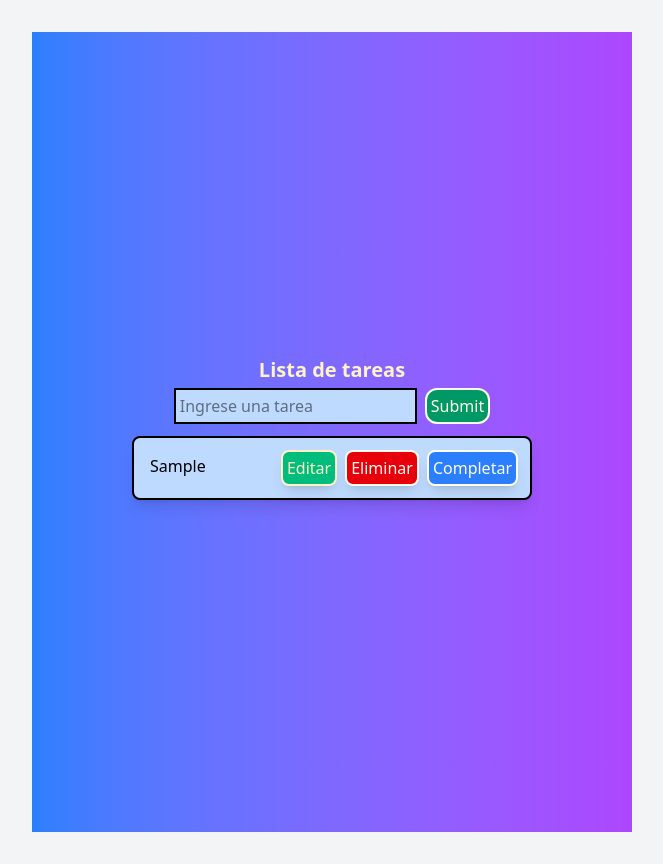
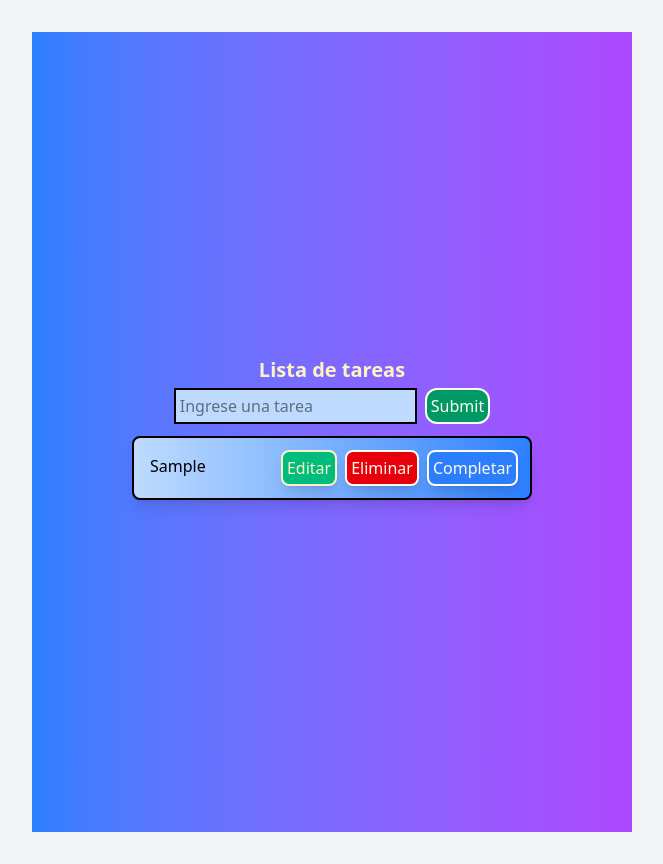
Before and after one commit to spawnew/ListaTareaReducer, a React (Vite) app in the folder ListaTareas/ListaTarea/: page / in a window 1280 px wide. Both pictures are taken after typing "Sample" into the empty fields and a click on the input 765 px from the left and 446 px from the top of the page. Shown: the whole page, without its empty margins (308-971 px from the left). Built offline with nearby package versions, Linux system fonts and the light colour scheme.

Commit message:
terminado

```diff
--- a/ListaTareas/ListaTarea/src/Componentes/Tarea.jsx
+++ b/ListaTareas/ListaTarea/src/Componentes/Tarea.jsx
@@ -2,7 +2,7 @@ import React from 'react'
 
 const Tarea = ({tarea,eliminarTarea,setEditar,completarTarea}) => {
   return (
-      <div className='flex flex-row w-100 justify-between border-2 p-2 m-2 bg-blue-200 rounded-lg shadow-lg'>
+      <div className='flex flex-row w-100 justify-between border-2 p-2 m-2 bg-gradient-to-r from-blue-200 to-blue-500  rounded-lg shadow-lg'>
 
           {tarea.completada && <span className='text-green-500'>✔️</span>}
           <p className='text-bold text-1 p-2'>{tarea.tarea}</p>
```
